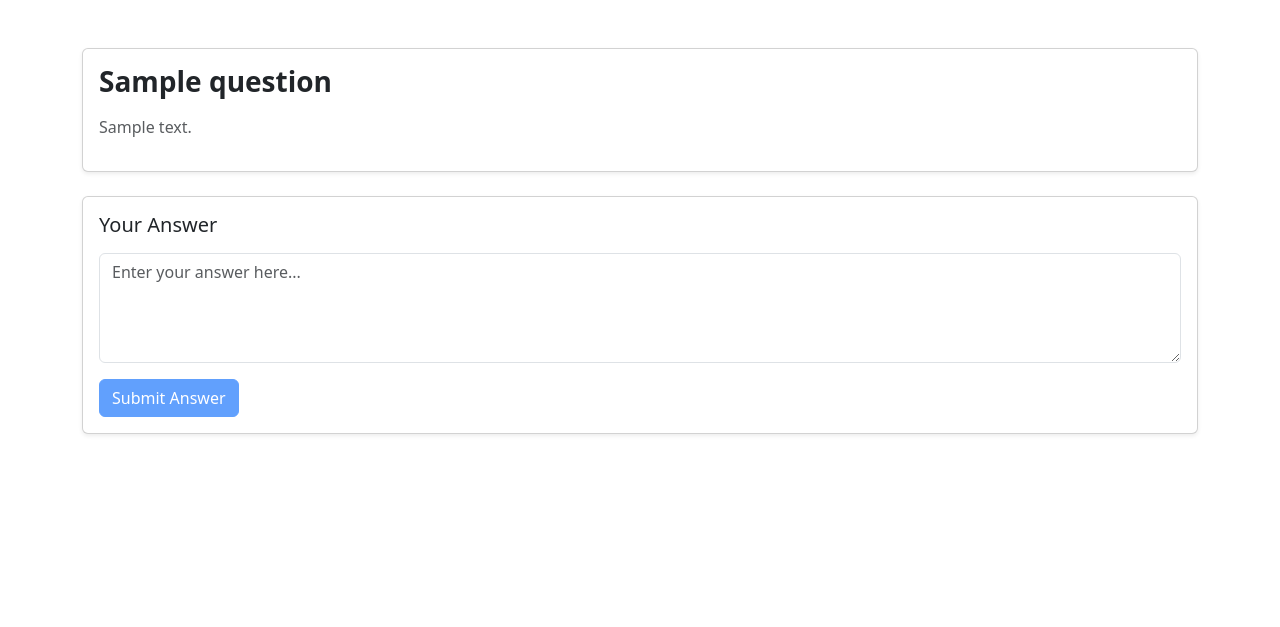
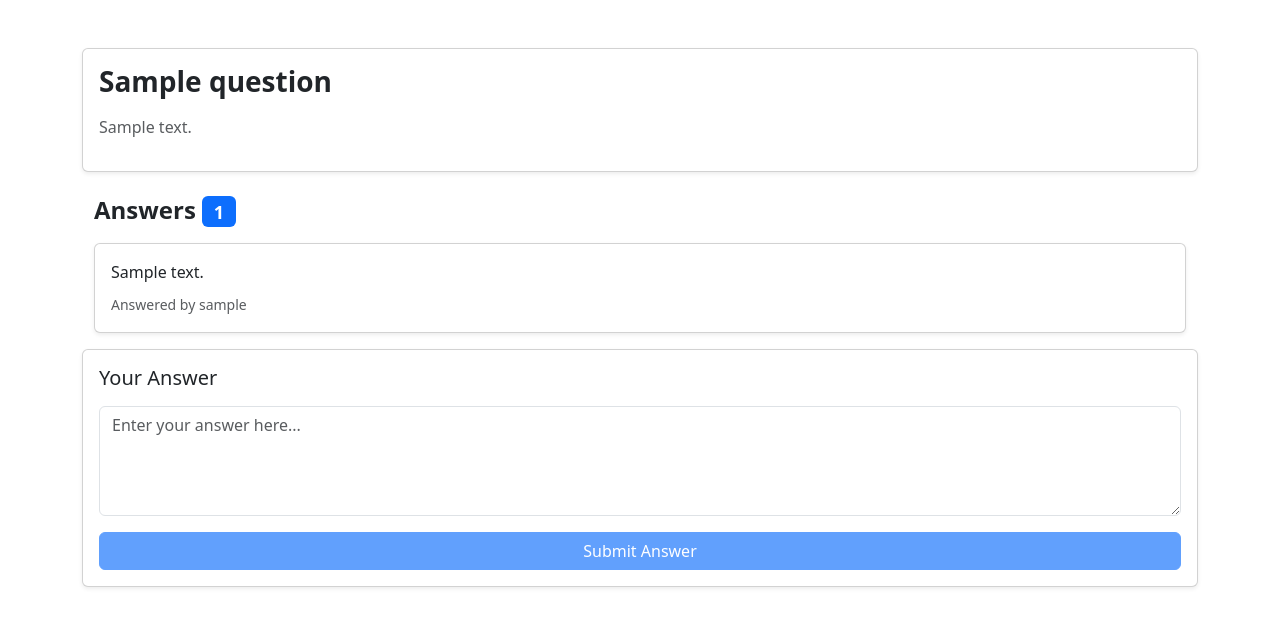
Before and after one commit to PawanPawar11/QnA-Stack, a PHP site: page /?q-id=1 in a window 1280 px wide. Shown: the part 66-693 px from the top of the page. Run offline with PHP 8.4, Linux system fonts and the light colour scheme; tables that the repository leaves empty or names only in its code hold one stand-in row (values such as "Sample post").

Commit message:
feat: display answers of specific question

```diff
--- a/client/questionDetailsPage.php
+++ b/client/questionDetailsPage.php
@@ -9,7 +9,6 @@
 
     $result = $stmt->get_result();
     $row = $result->fetch_assoc();
-    $q_id = $q_id;
 
     if ($row):
 
@@ -30,6 +29,8 @@
             </div>
         </div>
 
+        <?php include("./client/showAnswers.php"); ?>
+
         <!-- Answer Form -->
         <div class="card shadow-sm">
             <div class="card-body">
@@ -42,7 +43,7 @@
                     <textarea name="answer" class="form-control mb-3" rows="4" placeholder="Enter your answer here..."
                         required></textarea>
 
-                    <button type="submit" name="answerQuestion" class="btn btn-primary" <?= !isset($_SESSION["user"]) ? "disabled" : "" ?>>
+                    <button type="submit" name="answerQuestion" class="btn btn-primary w-100" <?= !isset($_SESSION["user"]) ? "disabled" : "" ?>>
                         Submit Answer
                     </button>
                 </form>
--- /dev/null
+++ b/client/showAnswers.php
@@ -0,0 +1,62 @@
+<div class="container mt-4">
+
+    <?php
+    $countStmt = $conn->prepare(
+        "SELECT COUNT(*) AS total FROM answers WHERE question_id = ?"
+    );
+    $countStmt->bind_param("i", $q_id);
+    $countStmt->execute();
+    $countResult = $countStmt->get_result();
+    $countRow = $countResult->fetch_assoc();
+
+    $totalAnswers = $countRow["total"];
+    ?>
+
+    <h4 class="mb-3 fw-bold">
+        Answers
+        <span class="badge bg-primary"><?= $totalAnswers ?>
+        </span>
+    </h4>
+
+    <?php
+    $stmt = $conn->prepare(
+        "SELECT a.answer, u.username
+         FROM answers a
+         JOIN users u ON a.user_id = u.id
+         WHERE a.question_id = ?
+         ORDER BY a.id DESC"
+    );
+
+    $stmt->bind_param("i", $q_id);
+    $stmt->execute();
+    $result = $stmt->get_result();
+
+    if ($result->num_rows > 0):
+        while ($row = $result->fetch_assoc()):
+            $answer = nl2br(htmlspecialchars($row["answer"]));
+            $username = htmlspecialchars($row["username"]);
+            ?>
+            <div class="card shadow-sm mb-3">
+                <div class="card-body">
+
+                    <p class="mb-2"><?= $answer ?></p>
+
+                    <small class="text-muted">
+                        Answered by <?= $username ?>
+                    </small>
+
+                </div>
+            </div>
+
+            <?php
+        endwhile;
+    else:
+        ?>
+
+        <div class="alert alert-light border">
+            No answers yet. Be the first to answer 🙂
+        </div>
+
+    <?php endif; ?>
+
+</div>
```
